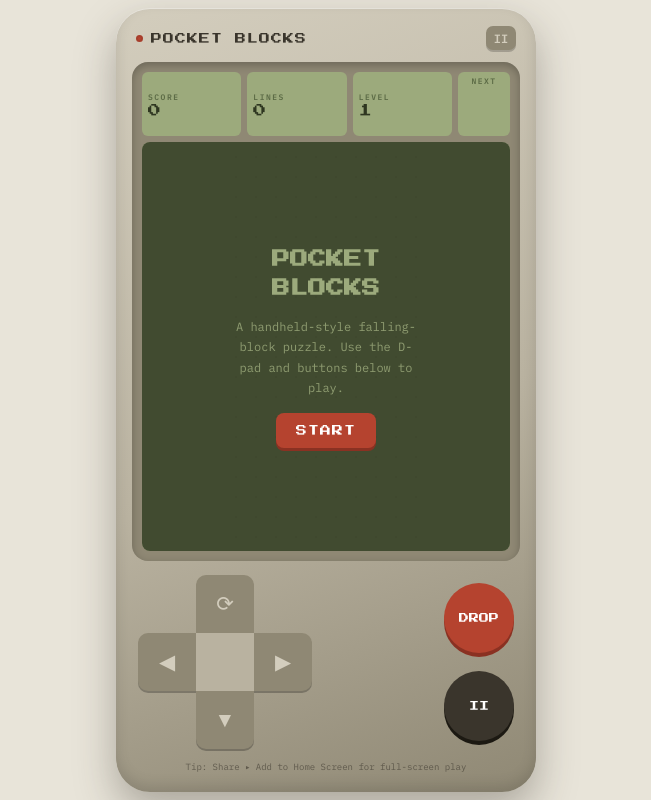
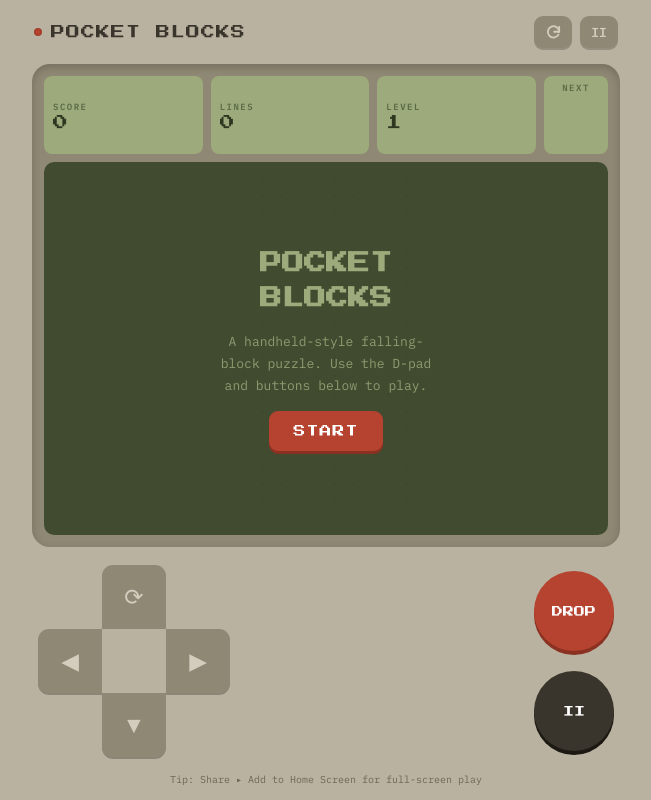
Before and after one commit to sergeusro-netizen/pocket-blocks, a plain HTML site: page index.html in a window 1280 px wide. Shown: the whole page, without its empty margins (314-965 px from the left). Drawn offline with Linux system fonts and the light colour scheme.

Commit message:
Remove device-shell chrome for edge-to-edge layout, enlarge controls, add refresh button

```diff
--- a/index.html
+++ b/index.html
@@ -16,7 +16,6 @@
     --ink: #2e3620;
     --accent: #b5432f;
     --accent-dark: #8a3122;
-    --backdrop: #e8e4d9;
 
     --c-i: #4d7c8a;
     --c-o: #c99a3e;
@@ -35,14 +34,13 @@
   }
 
   body {
-    background: var(--backdrop);
+    background: var(--shell);
     color: var(--shell-ink);
     font-family: "IBM Plex Mono", ui-monospace, Menlo, monospace;
     display: flex;
-    align-items: center;
+    align-items: stretch;
     justify-content: center;
     min-height: 100dvh;
-    padding: max(10px, env(safe-area-inset-top)) max(10px, env(safe-area-inset-right)) max(10px, env(safe-area-inset-bottom)) max(10px, env(safe-area-inset-left));
     overflow: hidden;
     touch-action: none;
     user-select: none;
@@ -50,41 +48,43 @@
   }
 
   .device {
-    width: min(420px, 100vw - 16px);
-    height: min(860px, 100dvh - 16px);
-    background: linear-gradient(160deg, var(--shell-light), var(--shell) 55%, var(--shell-dark));
-    border-radius: 34px;
-    padding: 16px 16px 20px;
+    width: 100%;
+    max-width: 620px;
+    height: 100dvh;
+    background: var(--shell);
+    padding: max(14px, env(safe-area-inset-top)) max(16px, env(safe-area-inset-right)) max(14px, env(safe-area-inset-bottom)) max(16px, env(safe-area-inset-left));
     display: flex;
     flex-direction: column;
-    gap: 10px;
-    box-shadow:
-      0 1px 0 rgba(255, 255, 255, 0.5) inset,
-      0 -6px 14px rgba(0, 0, 0, 0.12) inset,
-      0 18px 40px rgba(58, 53, 44, 0.35);
+    gap: 14px;
   }
 
   .device-header {
     display: flex;
     align-items: center;
     justify-content: space-between;
-    padding: 2px 4px;
+    padding: 2px 2px;
     flex: 0 0 auto;
   }
 
-  .brand {
-    font-family: "Press Start 2P", monospace;
-    font-size: 11px;
-    letter-spacing: 1px;
-    color: var(--shell-ink);
+  .header-actions {
     display: flex;
     align-items: center;
     gap: 8px;
   }
 
+  .brand {
+    font-family: "Press Start 2P", monospace;
+    font-size: 14px;
+    letter-spacing: 1px;
+    color: var(--shell-ink);
+    display: flex;
+    align-items: center;
+    gap: 9px;
+  }
+
   .brand .led {
-    width: 7px;
-    height: 7px;
+    width: 8px;
+    height: 8px;
     border-radius: 50%;
     background: var(--accent);
     box-shadow: 0 0 0 2px rgba(0, 0, 0, 0.08) inset;
@@ -108,11 +108,11 @@
     border: none;
     background: var(--shell-dark);
     color: var(--shell-light);
-    width: 30px;
-    height: 24px;
-    border-radius: 7px;
+    width: 38px;
+    height: 32px;
+    border-radius: 9px;
     font-family: "IBM Plex Mono", monospace;
-    font-size: 12px;
+    font-size: 13px;
     font-weight: 600;
     display: flex;
     align-items: center;
@@ -125,40 +125,45 @@
     box-shadow: 0 1px 0 rgba(0, 0, 0, 0.2);
   }
 
+  .icon-btn svg {
+    width: 17px;
+    height: 17px;
+  }
+
   .screen-frame {
     position: relative;
     flex: 1 1 auto;
     min-height: 0;
     background: var(--shell-dark);
-    border-radius: 16px;
-    padding: 10px;
+    border-radius: 18px;
+    padding: 12px;
     display: flex;
     flex-direction: column;
-    gap: 6px;
-    box-shadow: 0 3px 8px rgba(0, 0, 0, 0.25) inset;
+    gap: 8px;
+    box-shadow: 0 3px 8px rgba(0, 0, 0, 0.2) inset;
   }
 
   .hud {
     flex: 0 0 auto;
     display: grid;
     grid-template-columns: repeat(3, 1fr) auto;
-    gap: 6px;
+    gap: 8px;
     align-items: stretch;
   }
 
   .hud-block {
     background: var(--screen);
-    border-radius: 6px;
-    padding: 4px 6px;
+    border-radius: 8px;
+    padding: 6px 9px;
     display: flex;
     flex-direction: column;
     justify-content: center;
-    gap: 2px;
+    gap: 3px;
     min-width: 0;
   }
 
   .hud-label {
-    font-size: 8px;
+    font-size: 9px;
     letter-spacing: 1.5px;
     color: var(--screen-deep);
     font-weight: 600;
@@ -166,7 +171,7 @@
 
   .hud-value {
     font-family: "Press Start 2P", monospace;
-    font-size: 13px;
+    font-size: 15px;
     color: var(--ink);
     overflow: hidden;
     text-overflow: ellipsis;
@@ -176,13 +181,13 @@
 
   .next-block {
     align-items: center;
-    padding: 4px;
+    padding: 6px;
   }
 
   #next {
     display: block;
-    width: 44px;
-    height: 44px;
+    width: 52px;
+    height: 52px;
   }
 
   .board-wrap {
@@ -193,7 +198,7 @@
     align-items: center;
     justify-content: center;
     background: var(--screen);
-    border-radius: 8px;
+    border-radius: 10px;
     overflow: hidden;
   }
 
@@ -219,7 +224,7 @@
 
   .overlay h1 {
     font-family: "Press Start 2P", monospace;
-    font-size: 18px;
+    font-size: 22px;
     margin: 0;
     line-height: 1.6;
     text-wrap: balance;
@@ -227,23 +232,23 @@
 
   .overlay p {
     margin: 0;
-    font-size: 12px;
+    font-size: 13px;
     line-height: 1.7;
     color: var(--screen);
     opacity: 0.85;
-    max-width: 26ch;
+    max-width: 28ch;
   }
 
   .overlay button {
     appearance: none;
     border: none;
     font-family: "Press Start 2P", monospace;
-    font-size: 11px;
+    font-size: 12px;
     letter-spacing: 1px;
     color: #fff;
     background: var(--accent);
-    padding: 12px 20px;
-    border-radius: 8px;
+    padding: 14px 24px;
+    border-radius: 9px;
     box-shadow: 0 3px 0 var(--accent-dark);
   }
 
@@ -269,8 +274,8 @@
 
   .dpad {
     position: relative;
-    width: 174px;
-    height: 174px;
+    width: 192px;
+    height: 192px;
     flex: 0 0 auto;
   }
 
@@ -280,7 +285,7 @@
     border: none;
     background: var(--shell-dark);
     color: var(--shell-light);
-    font-size: 21px;
+    font-size: 23px;
     display: flex;
     align-items: center;
     justify-content: center;
@@ -293,25 +298,25 @@
     background: var(--shell);
   }
 
-  .dpad .up    { top: 0;    left: 58px; width: 58px; height: 58px; border-radius: 10px 10px 0 0; }
-  .dpad .left  { top: 58px; left: 0;    width: 58px; height: 58px; border-radius: 10px 0 0 10px; }
-  .dpad .right { top: 58px; left: 116px; width: 58px; height: 58px; border-radius: 0 10px 10px 0; }
-  .dpad .down  { top: 116px; left: 58px; width: 58px; height: 58px; border-radius: 0 0 10px 10px; }
-  .dpad .center{ top: 58px; left: 58px; width: 58px; height: 58px; background: var(--shell); }
+  .dpad .up    { top: 0;    left: 64px; width: 64px; height: 64px; border-radius: 11px 11px 0 0; }
+  .dpad .left  { top: 64px; left: 0;    width: 64px; height: 64px; border-radius: 11px 0 0 11px; }
+  .dpad .right { top: 64px; left: 128px; width: 64px; height: 64px; border-radius: 0 11px 11px 0; }
+  .dpad .down  { top: 128px; left: 64px; width: 64px; height: 64px; border-radius: 0 0 11px 11px; }
+  .dpad .center{ top: 64px; left: 64px; width: 64px; height: 64px; background: var(--shell); }
 
   .action-buttons {
     flex: 0 0 auto;
     display: flex;
     flex-direction: column;
     align-items: center;
-    gap: 18px;
+    gap: 20px;
   }
 
   .round-btn {
     appearance: none;
     border: none;
-    width: 70px;
-    height: 70px;
+    width: 80px;
+    height: 80px;
     border-radius: 50%;
     font-family: "Press Start 2P", monospace;
     color: #fff;
@@ -323,13 +328,13 @@
     box-shadow: 0 1px 0 rgba(0, 0, 0, 0.25);
   }
 
-  .round-btn.a { background: var(--accent); font-size: 10px; box-shadow: 0 4px 0 var(--accent-dark); }
+  .round-btn.a { background: var(--accent); font-size: 11px; box-shadow: 0 4px 0 var(--accent-dark); }
   .round-btn.a:active { box-shadow: 0 1px 0 var(--accent-dark); }
-  .round-btn.b { background: var(--shell-ink); font-size: 10px; box-shadow: 0 4px 0 #1c1912; }
+  .round-btn.b { background: var(--shell-ink); font-size: 11px; box-shadow: 0 4px 0 #1c1912; }
   .round-btn.b:active { box-shadow: 0 1px 0 #1c1912; }
 
   .btn-label {
-    font-size: 8px;
+    font-size: 9px;
     letter-spacing: 1px;
     color: var(--shell-ink);
     text-align: center;
@@ -338,7 +343,7 @@
 
   .home-hint {
     text-align: center;
-    font-size: 9px;
+    font-size: 10px;
     color: var(--shell-ink);
     opacity: 0.6;
     padding-top: 2px;
@@ -351,7 +356,12 @@
 <div class="device">
   <div class="device-header">
     <span class="brand" id="brand"><span class="led"></span>POCKET BLOCKS</span>
-    <button class="icon-btn" id="pauseBtn" aria-label="Pause">II</button>
+    <div class="header-actions">
+      <button class="icon-btn" id="refreshBtn" aria-label="Refresh page">
+        <svg viewBox="0 0 24 24" fill="none" stroke="currentColor" stroke-width="2.6" stroke-linecap="round" stroke-linejoin="round"><path d="M20 11A8 8 0 1 0 19 15"/><polyline points="20 4 20 11 13 11"/></svg>
+      </button>
+      <button class="icon-btn" id="pauseBtn" aria-label="Pause">II</button>
+    </div>
   </div>
 
   <div class="screen-frame">
@@ -398,6 +408,7 @@
   "use strict";
 
   var COLS = 10, ROWS = 20;
+  var NEXT_SIZE = 52;
 
   var COLORS = {
     I: "#4d7c8a", O: "#c99a3e", T: "#8a5a8c",
@@ -498,6 +509,7 @@
   var overlayText = document.getElementById("overlayText");
   var overlayBtn = document.getElementById("overlayBtn");
   var pauseBtn = document.getElementById("pauseBtn");
+  var refreshBtn = document.getElementById("refreshBtn");
   var brandEl = document.getElementById("brand");
   var homeHint = document.getElementById("homeHint");
 
@@ -677,11 +689,10 @@
     boardCanvas.height = cell * ROWS * dpr;
     boardCtx.setTransform(dpr, 0, 0, dpr, 0, 0);
 
-    var nCell = 16;
-    nextCanvas.style.width = "44px";
-    nextCanvas.style.height = "44px";
-    nextCanvas.width = 44 * dpr;
-    nextCanvas.height = 44 * dpr;
+    nextCanvas.style.width = NEXT_SIZE + "px";
+    nextCanvas.style.height = NEXT_SIZE + "px";
+    nextCanvas.width = NEXT_SIZE * dpr;
+    nextCanvas.height = NEXT_SIZE * dpr;
     nextCtx.setTransform(dpr, 0, 0, dpr, 0, 0);
 
     render();
@@ -756,11 +767,11 @@
   }
 
   function drawNext() {
-    nextCtx.clearRect(0, 0, 44, 44);
+    nextCtx.clearRect(0, 0, NEXT_SIZE, NEXT_SIZE);
     if (!state.next) return;
     var cells = cellsFor(state.next, 0);
     var size = SHAPES[state.next].size;
-    var cell = 44 / (size + 1);
+    var cell = NEXT_SIZE / (size + 1);
     var minX = Math.min.apply(null, cells.map(function (c) { return c.x; }));
     var maxX = Math.max.apply(null, cells.map(function (c) { return c.x; }));
     var minY = Math.min.apply(null, cells.map(function (c) { return c.y; }));
@@ -846,6 +857,10 @@
     startGame();
   });
   pauseBtn.addEventListener("click", togglePause);
+
+  refreshBtn.addEventListener("click", function () {
+    window.location.href = window.location.pathname + "?t=" + Date.now();
+  });
 
   var audioCtx = null;
 
```
